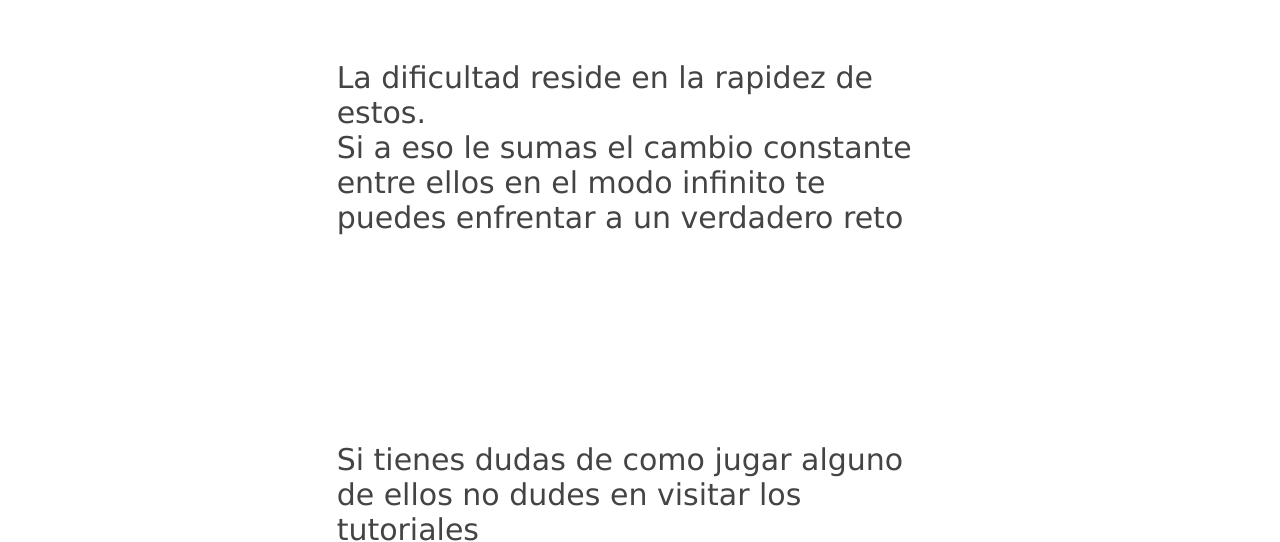
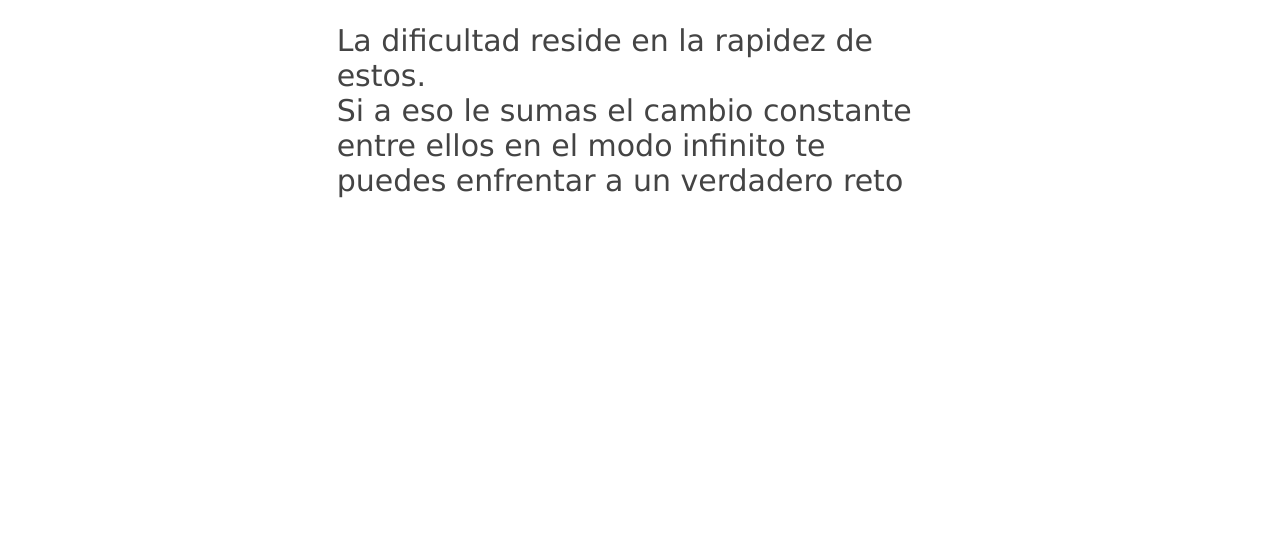
Before and after one commit to alvarten/alvarten.github.io, a plain HTML site: page Minijuegos.html in a window 1280 px wide. Shown: the part 619-1161 px from the top of the page. Drawn offline with Linux system fonts and the light colour scheme.

Commit message:
Update Minijuegos.html

```diff
--- a/Minijuegos.html
+++ b/Minijuegos.html
@@ -37,7 +37,7 @@
 	</div>
 	<div class="seccion">
 		<p></p>
-		<p>Si tienes dudas de como jugar alguno de ellos no dudes en visitar los tutoriales</p>
+		<p></p>
 		<p></p>
 	</div>
 	</div>
```
